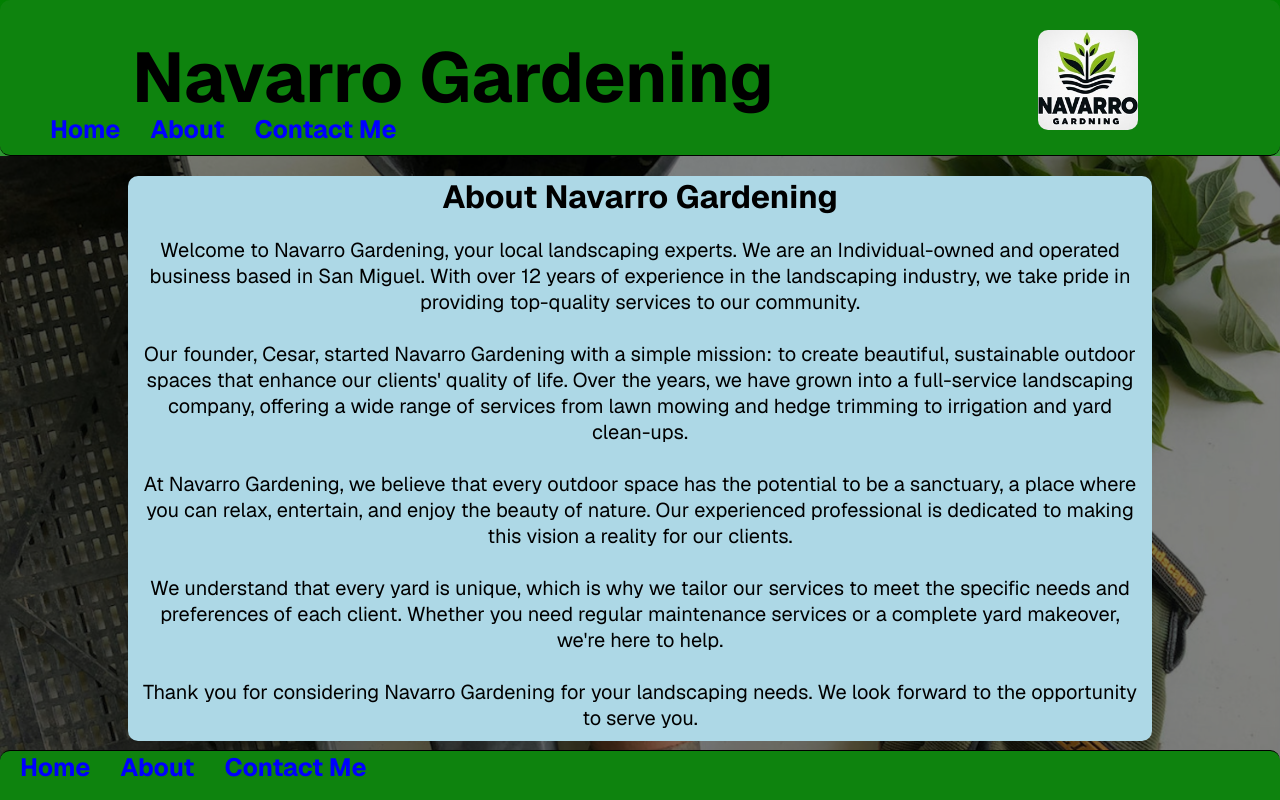
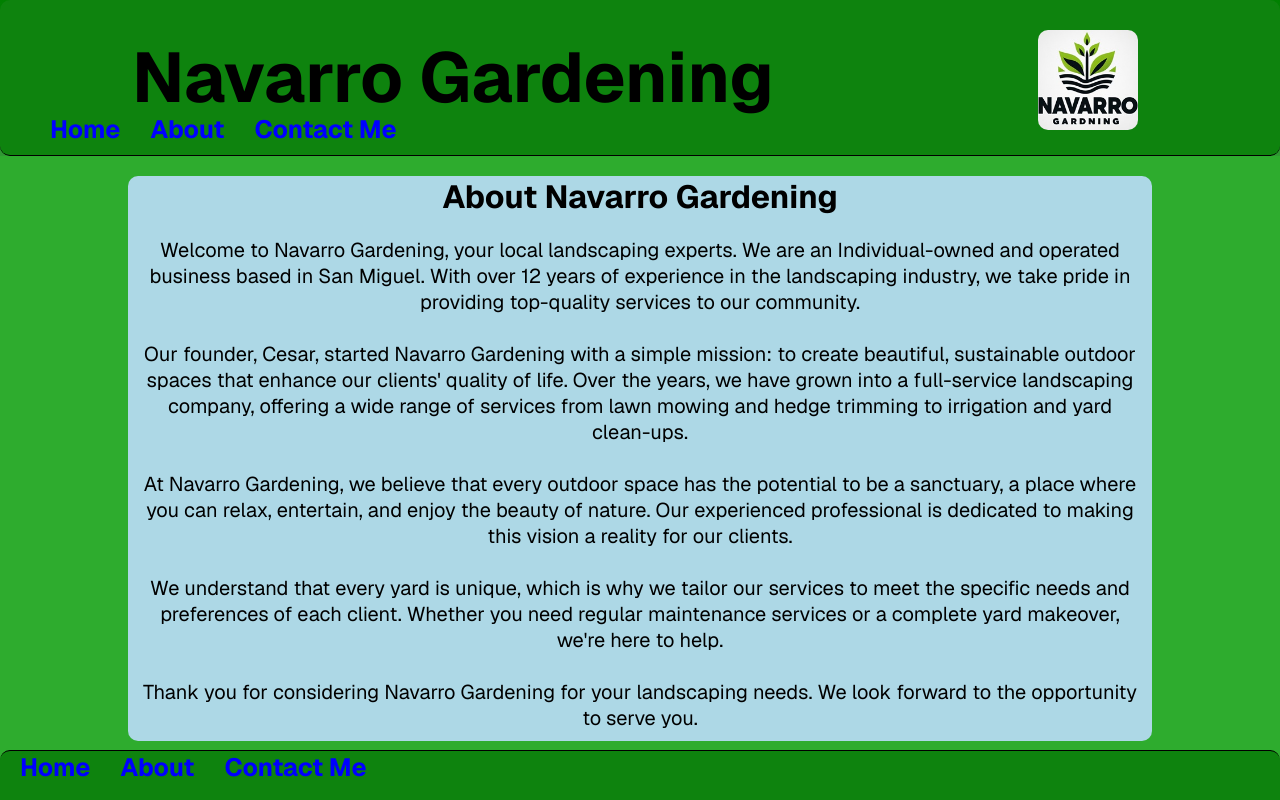
Before and after one commit to Julio-N-Coder/NavarroGardening, a Next.js app: page /about in a window 1280 px wide. Built offline with nearby package versions, Linux system fonts and the light colour scheme.

Commit message:
just doing this to merge. accidently commited in another branch

```diff
--- a/src/app/about/page.jsx
+++ b/src/app/about/page.jsx
@@ -5,8 +5,8 @@ import Image from 'next/image'
 export default function About() {
   return (
     <main className={styles.background}>
-      <Image className={styles.imgBackground} src='/eco-warrior-princess-TsOeGUwWzWo-unsplash.jpg' layout='fill' alt='Gardening Image' />
-      <div className={styles.backgroundOverlay}></div>
+      {/* Add background image in other branch */}
+      {/* <Image className={styles.imgBackground} src='/eco-warrior-princess-TsOeGUwWzWo-unsplash.jpg' layout='fill' alt='Gardening Image' /> */}
       <main className={styles.main}>
         <h1>About Navarro Gardening</h1>
         <article className={styles.text}><span className={styles.textLine}>Welcome to Navarro Gardening, your local landscaping experts. We are an Individual-owned and operated business based in San Miguel. With over 12 years of experience in the landscaping industry, we take pride in providing top-quality services to our community.</span>
```
